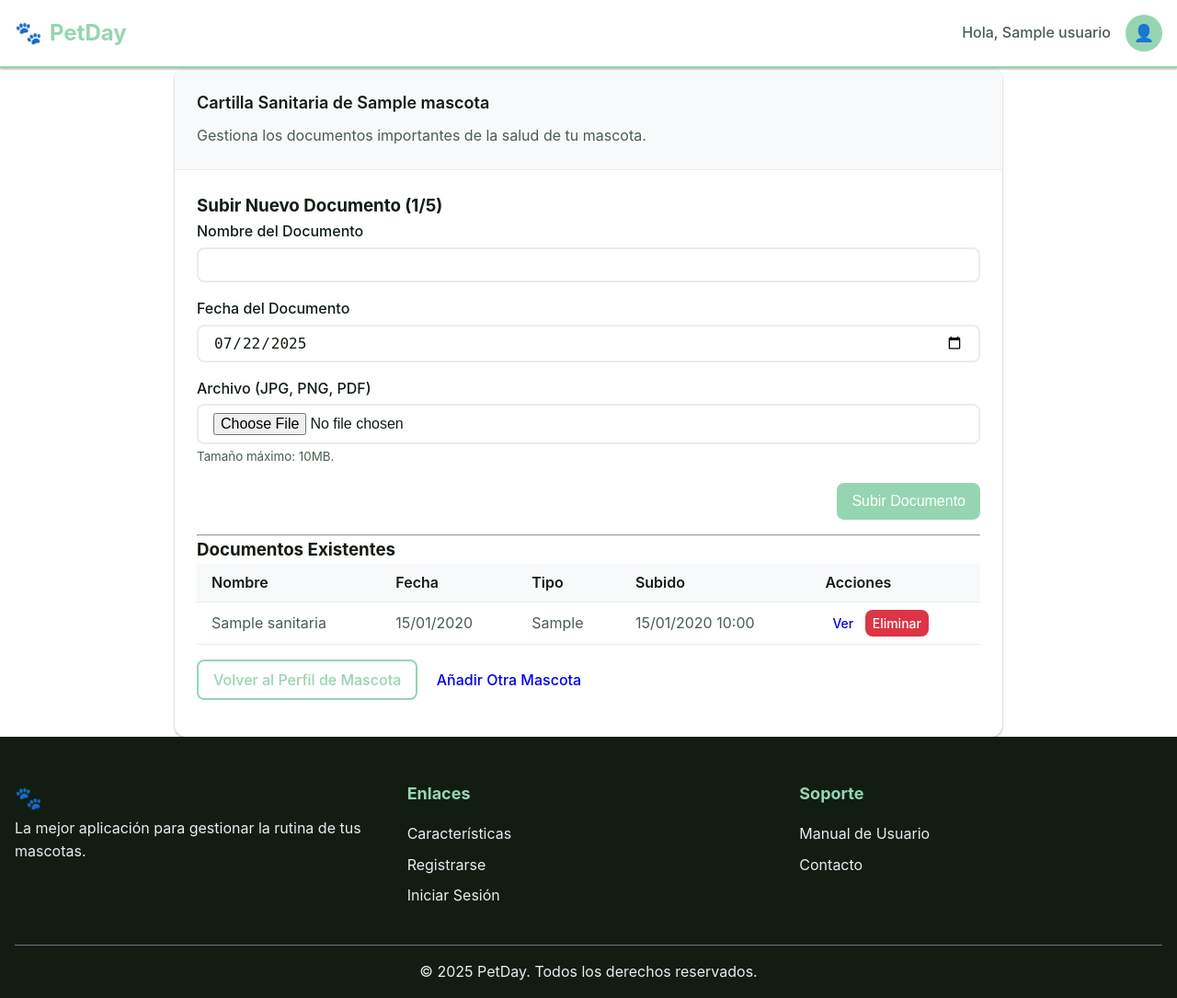
After one commit to rosalas92/petday, a PHP site: page /petday/php/medical_records/cartilla_sanitaria.php?id=1 in a window 1280 px wide. The commit adds this page. Shown: the whole page at 92% size. Run offline with PHP 8.4, Linux system fonts and the light colour scheme; the visitor is signed in with stand-in values (Sample User, id 1); tables that the repository leaves empty hold one stand-in row (values such as "Sample post").

Commit message:
cartilla sanitaria

```diff
--- a/php/includes/functions.php
+++ b/php/includes/functions.php
@@ -1296,4 +1296,62 @@ function updatePasswordAndClearToken($userId, $newPassword) {
     }
 }
 
+/**
+ * Crea un nuevo registro en la cartilla sanitaria.
+ * @param int $petId ID de la mascota.
+ * @param string $nombreDocumento Nombre del documento.
+ * @param string $fechaDocumento Fecha del documento.
+ * @param string $filePath Ruta del archivo.
+ * @param string $tipoArchivo Tipo de archivo.
+ * @return int ID del registro creado.
+ */
+function createCartillaRecord($petId, $nombreDocumento, $fechaDocumento, $filePath, $tipoArchivo) {
+    $sql = "INSERT INTO cartilla_sanitaria (id_mascota, nombre_documento, fecha_documento, archivo_path, tipo_archivo)
+            VALUES (?, ?, ?, ?, ?)";
+
+    return insertAndGetId($sql, [
+        $petId,
+        $nombreDocumento,
+        $fechaDocumento,
+        $filePath,
+        $tipoArchivo
+    ]);
+}
+
+/**
+ * Obtiene todos los registros de la cartilla sanitaria de una mascota.
+ * @param int $petId ID de la mascota.
+ * @return array Lista de registros de la cartilla.
+ */
+function getCartillaRecordsByPetId($petId) {
+    $sql = "SELECT * FROM cartilla_sanitaria WHERE id_mascota = ? ORDER BY fecha_documento DESC";
+    return fetchAll($sql, [$petId]);
+}
+
+/**
+ * Obtiene un registro de la cartilla sanitaria por su ID.
+ * @param int $recordId ID del registro.
+ * @return array|false Datos del registro o false si no se encuentra.
+ */
+function getCartillaRecordById($recordId) {
+    $sql = "SELECT * FROM cartilla_sanitaria WHERE id_cartilla = ?";
+    return fetchOne($sql, [$recordId]);
+}
+
+/**
+ * Elimina un registro de la cartilla sanitaria.
+ * @param int $recordId ID del registro.
+ * @return bool Éxito de la operación.
+ */
+function deleteCartillaRecord($recordId) {
+    $sql = "DELETE FROM cartilla_sanitaria WHERE id_cartilla = ?";
+    try {
+        $stmt = executeQuery($sql, [$recordId]);
+        return $stmt->rowCount() > 0;
+    } catch (Exception $e) {
+        logError($e->getMessage(), __FILE__, __LINE__);
+        return false;
+    }
+}
+
 ?>
--- /dev/null
+++ b/php/medical_records/cartilla_sanitaria.php
@@ -0,0 +1,214 @@
+<?php
+/**
+ * PetDay - Página de Cartilla Sanitaria
+ */
+
+session_start();
+require_once __DIR__ . '/../../config/config.php';
+require_once '../../config/database_config.php';
+require_once '../includes/functions.php';
+
+if (!isset($_SESSION['user_id'])) {
+    header('Location: ../auth/login.php');
+    exit;
+}
+
+$userId = $_SESSION['user_id'];
+$user = getUserById($userId);
+
+// Variables para el header.php
+$isLoggedIn = true;
+
+$petId = filter_input(INPUT_GET, 'id', FILTER_VALIDATE_INT);
+
+if (!$petId || !isUserPetOwner($userId, $petId)) {
+    header('Location: ../pets/manage_pets.php');
+    exit;
+}
+
+$pet = getPetById($petId);
+$cartillaRecords = getCartillaRecordsByPetId($petId);
+
+$errors = [];
+$success = '';
+
+// Límite de cartillas
+$maxCartillas = 5;
+$currentCartillasCount = count($cartillaRecords);
+$canUpload = ($currentCartillasCount < $maxCartillas);
+
+if ($_SERVER['REQUEST_METHOD'] === 'POST' && isset($_POST['submit_document'])) {
+    if (!$canUpload) {
+        $errors[] = "Ya has alcanzado el límite de " . $maxCartillas . " cartillas sanitarias para esta mascota.";
+    } else {
+        $nombreDocumento = sanitizeInput($_POST['nombre_documento'] ?? '');
+        $fechaDocumento = sanitizeInput($_POST['fecha_documento'] ?? '');
+
+        if (empty($nombreDocumento)) {
+            $errors[] = "El nombre del documento es obligatorio.";
+        }
+        if (empty($fechaDocumento)) {
+            $errors[] = "La fecha del documento es obligatoria.";
+        }
+
+        if (isset($_FILES['archivo_adjunto']) && $_FILES['archivo_adjunto']['error'] === UPLOAD_ERR_OK) {
+            $uploadDir = '../../uploads/medical_records/'; // Directorio para guardar los archivos
+            $allowedTypes = ['image/jpeg', 'image/png', 'application/pdf'];
+            $maxFileSize = 10 * 1024 * 1024; // 10MB
+
+            $fileType = mime_content_type($_FILES['archivo_adjunto']['tmp_name']);
+            $fileSize = $_FILES['archivo_adjunto']['size'];
+
+            if (!in_array($fileType, $allowedTypes)) {
+                $errors[] = "Tipo de archivo no permitido. Solo se aceptan JPG, PNG y PDF.";
+            }
+            if ($fileSize > $maxFileSize) {
+                $errors[] = "El archivo es demasiado grande. El tamaño máximo permitido es 10MB.";
+            }
+
+            if (empty($errors)) {
+                $fileName = uploadDocument($_FILES['archivo_adjunto'], $uploadDir);
+                if ($fileName) {
+                    $filePath = $uploadDir . $fileName;
+                    $fileExtension = pathinfo($fileName, PATHINFO_EXTENSION);
+                    $tipoArchivo = '';
+                    if (in_array($fileExtension, ['jpg', 'jpeg', 'png'])) {
+                        $tipoArchivo = 'imagen';
+                    } elseif ($fileExtension === 'pdf') {
+                        $tipoArchivo = 'pdf';
+                    }
+
+                    try {
+                        $recordId = createCartillaRecord($petId, $nombreDocumento, $fechaDocumento, $filePath, $tipoArchivo);
+                        if ($recordId) {
+                            $success = "Documento subido exitosamente.";
+                            $cartillaRecords = getCartillaRecordsByPetId($petId); // Recargar registros
+                            $currentCartillasCount = count($cartillaRecords);
+                            $canUpload = ($currentCartillasCount < $maxCartillas);
+                        } else {
+                            $errors[] = "Error al guardar el registro de la cartilla.";
+                        }
+                    } catch (Exception $e) {
+                        $errors[] = "Error en la base de datos: " . $e->getMessage();
+                        logError($e->getMessage(), __FILE__, __LINE__);
+                    }
+                } else {
+                    $errors[] = "Error al subir el archivo adjunto.";
+                }
+            }
+        } else if (isset($_FILES['archivo_adjunto']) && $_FILES['archivo_adjunto']['error'] !== UPLOAD_ERR_NO_FILE) {
+            $errors[] = "Error al subir el archivo: " . $_FILES['archivo_adjunto']['error'];
+        }
+    }
+}
+
+?>
+
+<!DOCTYPE html>
+<html lang="es">
+<head>
+    <meta charset="UTF-8">
+    <meta name="viewport" content="width=device-width, initial-scale=1.0">
+    <title>Cartilla Sanitaria de <?php echo htmlspecialchars($pet['nombre']); ?> - PetDay</title>
+    <link rel="stylesheet" href="../../css/style.css?v=1.8">
+    <link rel="icon" href="../../images/favicon.png" type="image/png">
+</head>
+<body>
+    <?php include_once __DIR__ . '/../includes/header.php'; ?>
+
+    <main class="main-content">
+        <section class="cartilla-sanitaria-section">
+            <div class="container">
+                <div class="card" style="max-width: 900px; margin: auto;">
+                    <div class="card-header">
+                        <h2 class="card-title">Cartilla Sanitaria de <?php echo htmlspecialchars($pet['nombre']); ?></h2>
+                        <p class="card-text">Gestiona los documentos importantes de la salud de tu mascota.</p>
+                    </div>
+                    <div class="card-body">
+                        <?php if (!empty($errors)): ?>
+                            <div class="alert alert-danger">
+                                <ul>
+                                    <?php foreach ($errors as $error) echo "<li>" . htmlspecialchars($error) . "</li>"; ?>
+                                </ul>
+                            </div>
+                        <?php endif; ?>
+                        <?php if (!empty($success)): ?>
+                            <div class="alert alert-success">
+                                <?php echo htmlspecialchars($success); ?>
+                            </div>
+                        <?php endif; ?>
+
+                        <h3>Subir Nuevo Documento (<?php echo $currentCartillasCount; ?>/<?php echo $maxCartillas; ?>)</h3>
+                        <?php if ($canUpload): ?>
+                            <form action="cartilla_sanitaria.php?id=<?php echo $petId; ?>" method="POST" enctype="multipart/form-data" novalidate>
+                                <div class="form-group">
+                                    <label for="nombre_documento" class="form-label">Nombre del Documento</label>
+                                    <input type="text" id="nombre_documento" name="nombre_documento" class="form-control" required>
+                                </div>
+                                <div class="form-group">
+                                    <label for="fecha_documento" class="form-label">Fecha del Documento</label>
+                                    <input type="date" id="fecha_documento" name="fecha_documento" class="form-control" value="<?php echo date('Y-m-d'); ?>" required>
+                                </div>
+                                <div class="form-group">
+                                    <label for="archivo_adjunto" class="form-label">Archivo (JPG, PNG, PDF)</label>
+                                    <input type="file" id="archivo_adjunto" name="archivo_adjunto" class="form-control" accept="image/jpeg, image/png, application/pdf" required>
+                                    <small class="text-muted">Tamaño máximo: 10MB.</small>
+                                </div>
+                                <div class="form-group text-right">
+                                    <button type="submit" name="submit_document" class="btn btn-primary">Subir Documento</button>
+                                </div>
+                            </form>
+                        <?php else: ?>
+                            <div class="alert alert-info">
+                                Has alcanzado el límite de <?php echo $maxCartillas; ?> cartillas sanitarias para esta mascota. Para subir una nueva, debes eliminar una existente.
+                            </div>
+                        <?php endif; ?>
+
+                        <hr>
+
+                        <h3>Documentos Existentes</h3>
+                        <?php if (empty($cartillaRecords)): ?>
+                            <p>No hay documentos en la cartilla sanitaria de <?php echo htmlspecialchars($pet['nombre']); ?>.</p>
+                        <?php else: ?>
+                            <div class="table-responsive">
+                                <table class="table table-striped">
+                                    <thead>
+                                        <tr>
+                                            <th>Nombre</th>
+                                            <th>Fecha</th>
+                                            <th>Tipo</th>
+                                            <th>Subido</th>
+                                            <th>Acciones</th>
+                                        </tr>
+                                    </thead>
+                                    <tbody>
+                                        <?php foreach ($cartillaRecords as $record): ?>
+                                            <tr>
+                                                <td><?php echo htmlspecialchars($record['nombre_documento']); ?></td>
+                                                <td><?php echo htmlspecialchars(date('d/m/Y', strtotime($record['fecha_documento']))); ?></td>
+                                                <td><?php echo htmlspecialchars($record['tipo_archivo']); ?></td>
+                                                <td><?php echo htmlspecialchars(date('d/m/Y H:i', strtotime($record['fecha_subida']))); ?></td>
+                                                <td>
+                                                    <a href="<?php echo htmlspecialchars($record['archivo_path']); ?>" target="_blank" class="btn btn-sm btn-info">Ver</a>
+                                                    <a href="delete_cartilla.php?id=<?php echo $record['id_cartilla']; ?>&pet_id=<?php echo $petId; ?>" class="btn btn-sm btn-danger" onclick="return confirm('¿Estás seguro de que quieres eliminar este documento?');">Eliminar</a>
+                                                </td>
+                                            </tr>
+                                        <?php endforeach; ?>
+                                    </tbody>
+                                </table>
+                            </div>
+                        <?php endif; ?>
+
+                        <div class="form-group text-left mt-4">
+                            <a href="../pets/pet_profile.php?id=<?php echo $petId; ?>" class="btn btn-outline">Volver al Perfil de Mascota</a>
+                            <a href="../pets/manage_pets.php" class="btn btn-secondary">Añadir Otra Mascota</a>
+                        </div>
+                    </div>
+                </div>
+            </div>
+        </section>
+    </main>
+
+    <?php include_once __DIR__ . '/../includes/footer.php'; ?>
+</body>
+</html>
--- a/php/pets/pet_profile.php
+++ b/php/pets/pet_profile.php
@@ -68,6 +68,7 @@ $events = getUpcomingEvents($petId, 365); // Próximos eventos del año
                     </div>
                     <div class="profile-actions">
                         <a href="edit_pet.php?id=<?php echo $petId; ?>" class="btn btn-primary">Editar Perfil</a>
+                        <a href="../medical_records/cartilla_sanitaria.php?id=<?php echo $petId; ?>" class="btn btn-outline">Cartilla Sanitaria</a>
                     </div>
                 </div>
 
```
Also changed, not shown: create_cartilla_sanitaria_table.sql (added, +10 -0 lines), php/medical_records/delete_cartilla.php (added, +52 -0 lines).
